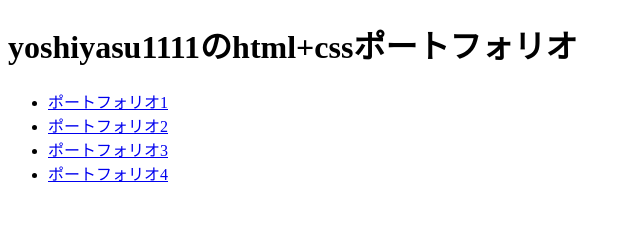
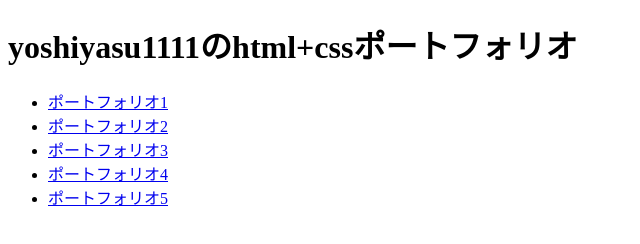
Before and after one commit to yoshiyasu1111/html-portfolio, a plain HTML site: page index.html in a window 1280 px wide. Shown: the whole page, without its empty margins (0-640 px from the left). Drawn offline with Linux system fonts and the light colour scheme.

Commit message:
トップページへポートフォリオ5のリンクを貼った

```diff
--- a/index.html
+++ b/index.html
@@ -13,6 +13,7 @@
         <li><a href="./photo_book/index.html">ポートフォリオ2</a></li>
         <li><a href="./photo_book2/index.html">ポートフォリオ3</a></li>
         <li><a href="./Recipe_Diary/index.html">ポートフォリオ4</a></li>
+        <li><a href="./Recipe_Diary2/index.html">ポートフォリオ5</a></li>
     </ul>
 </body>
 </html>
```
